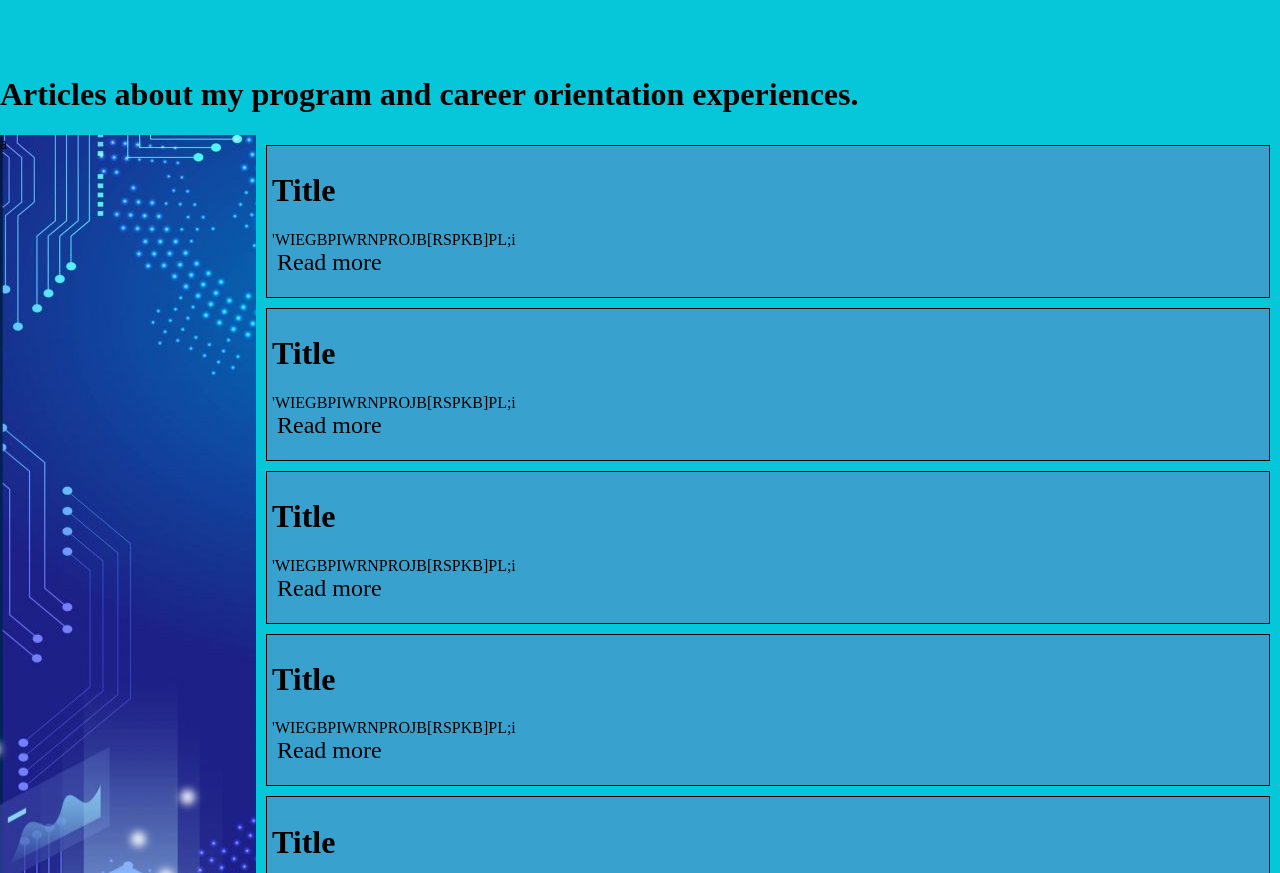
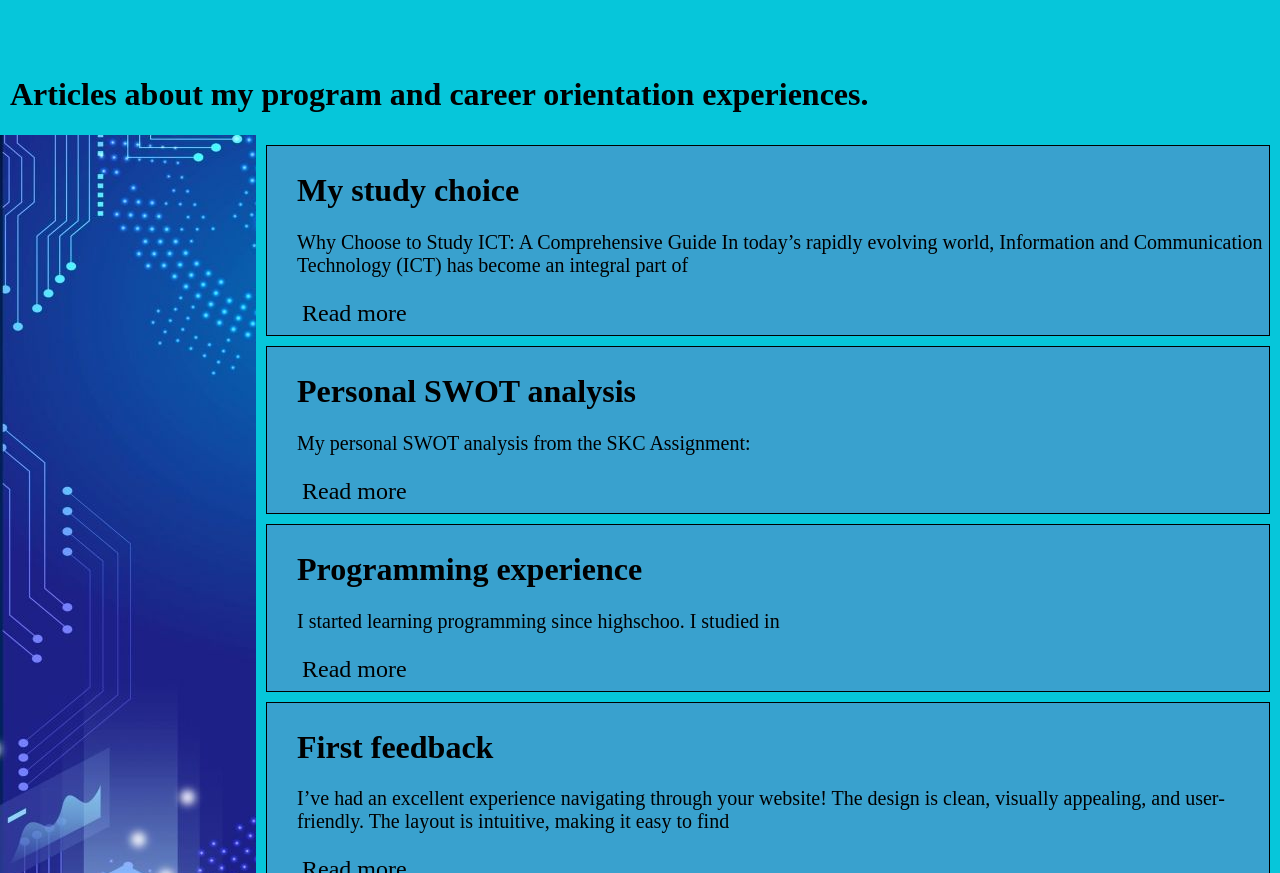
Before and after one commit to GKHrisimov19/Initial-Task, a plain HTML site: page blog.html in a window 1280 px wide. Shown: the part 79-952 px from the top of the page. Drawn offline with Linux system fonts and the light colour scheme.

Commit message:
Update blog page

```diff
--- a/blog.html
+++ b/blog.html
@@ -44,36 +44,53 @@
         </tr>
     </table><br><br><br><br>
 
-    <h1>Articles about my program and career orientation experiences. </h1>
+    <h1 style="margin-left: 10px;">Articles about my program and career orientation experiences. </h1>
     <div class="main-div">
         <div class="side-div">
-            a
+
         </div>
 
         <div class="articles-div">
             <div class="article-div">
-                <h1>Title</h1>
-                <p>'WIEGBPIWRNPROJB[RSPKB]PL;i <br><a href="">Read more</a></p>
+                <h1>My study choice</h1>
+                <p class="ptext">Why Choose to Study ICT: A Comprehensive Guide
+                    In today’s rapidly evolving world, Information and Communication Technology (ICT) has become an
+                    integral part of <br><br><a href="" class="read-more-link">Read more</a></p>
             </div>
 
             <div class="article-div">
-                <h1>Title</h1>
-                <p>'WIEGBPIWRNPROJB[RSPKB]PL;i <br><a href="">Read more</a></p>
+                <h1>Personal SWOT analysis</h1>
+                <p class="ptext">My personal SWOT analysis from the SKC Assignment:<br><br><a href=""
+                        class="read-more-link">Read
+                        more</a></p>
             </div>
 
             <div class="article-div">
-                <h1>Title</h1>
-                <p>'WIEGBPIWRNPROJB[RSPKB]PL;i <br><a href="">Read more</a></p>
+                <h1>Programming experience</h1>
+                <p class="ptext">I started learning programming since highschoo. I studied in <br><br>
+                    <a href="https://eures.europa.eu/future-work-ict-professionals-2020-09-25_en"
+                        class="read-more-link">Read more</a>
+                </p>
             </div>
 
             <div class="article-div">
-                <h1>Title</h1>
-                <p>'WIEGBPIWRNPROJB[RSPKB]PL;i <br><a href="">Read more</a></p>
+                <h1>First feedback</h1>
+                <p class="ptext">I’ve had an excellent experience navigating through your website! The design is clean,
+                    visually
+                    appealing, and user-friendly. The layout is intuitive, making it easy to find <br><br>
+                    <a href="https://eures.europa.eu/future-work-ict-professionals-2020-09-25_en"
+                        class="read-more-link">Read more</a>
+                </p>
             </div>
 
             <div class="article-div">
-                <h1>Title</h1>
-                <p>'WIEGBPIWRNPROJB[RSPKB]PL;i <br><a href="">Read more</a></p>
+                <h1>The future of ICT</h1>
+                <p class="ptext">The occupation under investigation in this article is ICT professionals. This covers
+                    people that
+                    conduct research, plan, design, write, test, provide advice <br><br>
+                    <a href="https://eures.europa.eu/future-work-ict-professionals-2020-09-25_en"
+                        class="read-more-link">Read more</a>
+                </p>
             </div>
         </div>
 
--- a/blogstyle.css
+++ b/blogstyle.css
@@ -11,8 +11,6 @@
 }
 
 .articles-div{
-
-
     width: 80%;
 }
 
@@ -21,4 +19,16 @@
     padding: 5px;
     border: 1px solid black;
     background-color: #39a1ce;
+    padding-left: 30px;
 }
+
+.read-more-link:hover{
+    color: white;
+    background-color: #39a1ce;
+}
+
+.ptext{
+    margin-top: 3px;
+    margin-bottom: 3px;
+    font-size: 20px;
+}
--- a/dashboardstyle.css
+++ b/dashboardstyle.css
@@ -27,9 +27,7 @@ th{
     background-color: rgb(218, 236, 248);
 }
 
-.merged{
-    background-color: rgb(143, 167, 255);
-}
+
 
 .table-title{
 
@@ -44,7 +42,6 @@ th{
 
 .progress-div{
     display: flex;
-    width: 100%;
     background-color: rgb(138, 191, 218);
     border: 3px solid rgb(65, 48, 143);
     border-top: none;
```
